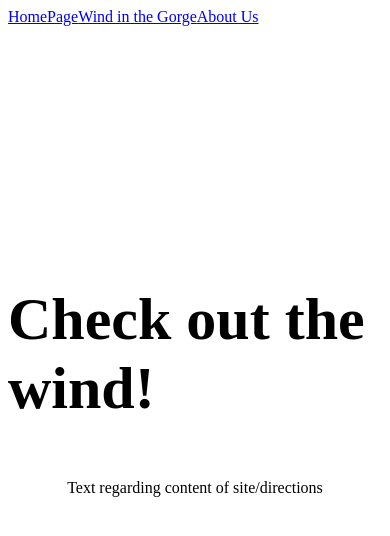
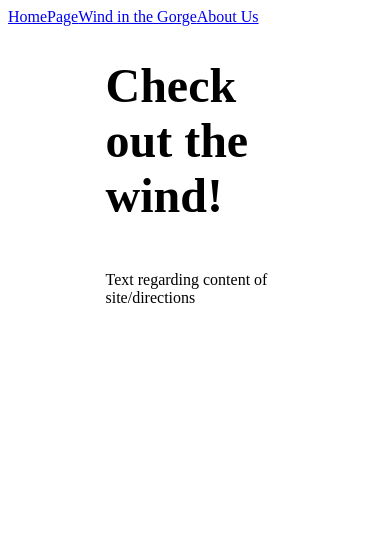
Before and after one commit to ksoutherland1/wind, a React (Create React App) app: page / in a window 390 px wide. Shown: the top 536 px of the page. Built offline with nearby package versions, Linux system fonts and the light colour scheme.

Commit message:
Styled About page

```diff
--- a/src/App.js
+++ b/src/App.js
@@ -41,7 +41,7 @@ const [forecastData, setForecastData] = useState(0);
 
   return (
     <>
-      <nav>
+      <nav className='navbar'>
         <Link to='/'>HomePage</Link>
         <Link to='/List'>Wind in the Gorge</Link>
         <Link to='/About'>About Us</Link>
--- a/src/components/App/About.js
+++ b/src/components/App/About.js
@@ -3,9 +3,12 @@
 function About(props) {
     return (
         <div>
-            <main>
-                <h2>About</h2>
-                <p>Created by an indecisive developer</p>
+            <main className="about">
+                <h2>About Us!</h2>
+                <div id="about-p">
+                    <p>We call on FlexWeather API</p>
+                    <p>Suggest a Location below!</p>
+                </div>
             </main>
         </div>
     );
--- a/src/components/App/Homepage.js
+++ b/src/components/App/Homepage.js
@@ -5,7 +5,9 @@ function Homepage(props) {
         <div className="homepage">
             <main className="home">
                 <h1 id='welcome'>Check out the wind!</h1>
-                <p>Text regarding content of site/directions</p>
+                <div id='home-p'>
+                    <p>Text regarding content of site/directions</p>
+                </div>
             </main>
         </div>
     );
--- a/src/index.css
+++ b/src/index.css
@@ -1,19 +1,46 @@
-.home{
+.home, .about{
+
+    /* grid styling */
     display: grid;
-    grid-template-columns: 1fr;
+    grid-template-columns: 1fr 2fr 1fr;
     grid-template-rows: repeat(5, 1fr);
     grid-column-gap: 0px;
     grid-row-gap: 0px;
+    width: 100vw;
+    height: 100vh;
 }
 
-#welcome{
-    grid-area: 2/ 1 / 3 / 2;
-    font-size: 60px;
+#home-p, #about-p{
+    justify-self: center;
+    grid-area: 3 / 2 / 4 / 3;
+}
+
+#about-p{
+    justify-self: center;
+    grid-area: 2 / 2 / 4 / 3;
+}
+
+.home h1{
+    grid-area: 2 / 2 / 3 / 3;
+    font-size: 3rem;
     justify-self: center;
 }
 
-.home p{
+.about h2{
+    grid-area: 1 / 2 / 2 / 3;
+    font-size: 2rem;
     justify-self: center;
-    grid-area: 3/ 1 / 4 / 2;
+}
 
+
+
+
+@media screen and (max-width:480px){
+
+    .home h1{
+        grid-area: 1 / 2 / 2 / 3;
+    }
+    #home-p{
+        grid-area: 2 / 2 / 4 / 3;
+    }
 }
```
